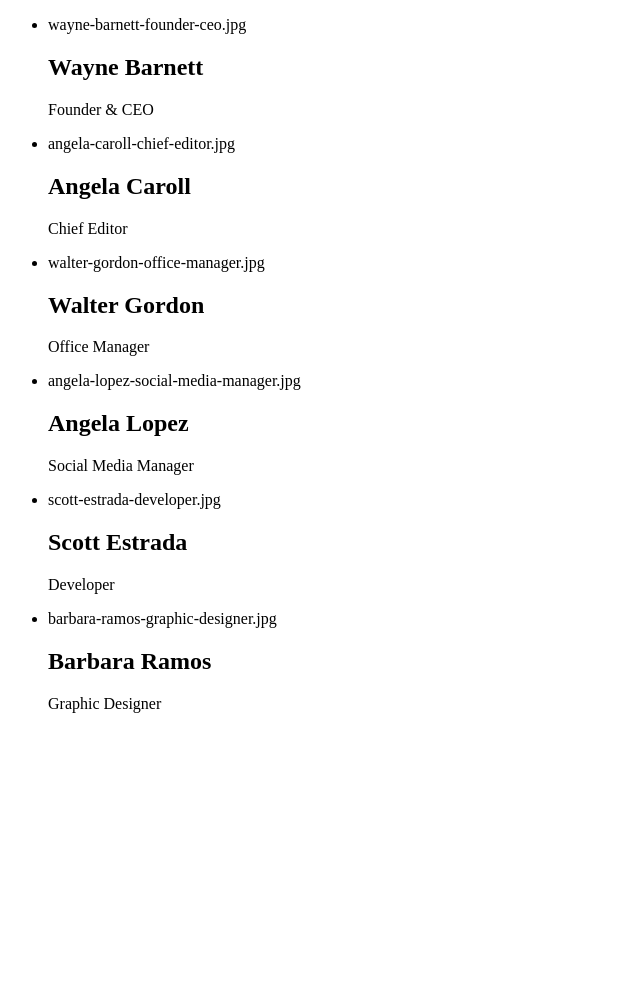
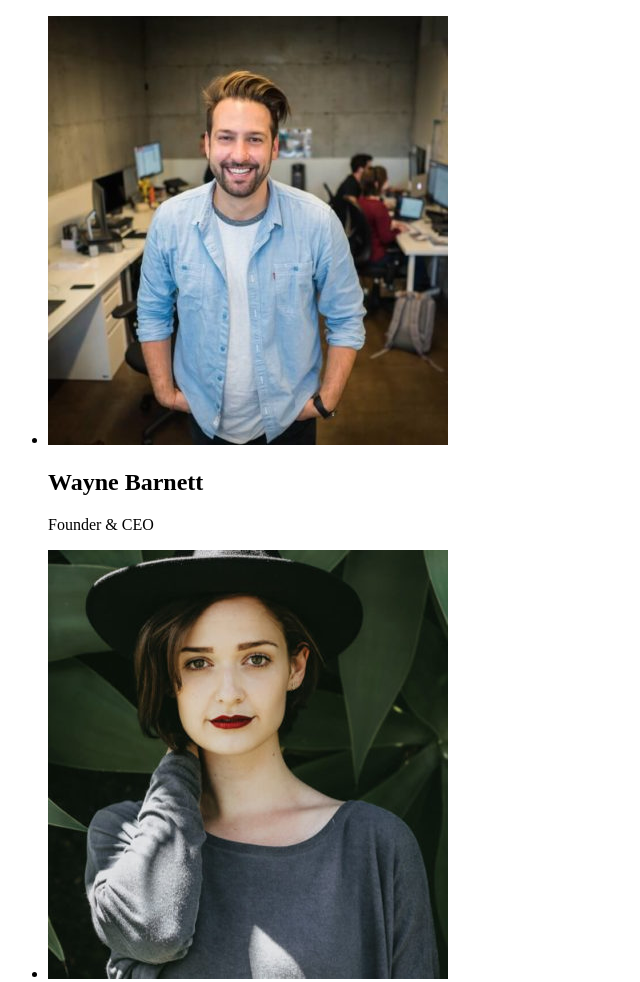
Before and after one commit to DanieleBernassola/js-our-team, a plain HTML site: page index.html in a window 1280 px wide. Shown: the top 982 px of the page, without its empty margins (0-640 px from the left). Before the commit the page ends 800 px from the top, so only its background shows below. Drawn offline with Linux system fonts and the light colour scheme.

Commit message:
[UPD] Completed BONUS 1

```diff
--- a/index.html
+++ b/index.html
@@ -7,13 +7,8 @@
     </head>
     <body>
 
-        <ul class="list">
-            <!-- <li>
-                <img src="" alt="">
-                <h3>NAME</h3>
-                <p>RUOLO</p>
-            </li> -->
-        </ul>
+        <!-- LISTA NON ORDINATA -->
+        <ul class="list"></ul>
 
         <!-- JS -->
         <script src="./js/main.js"></script>
--- a/js/main.js
+++ b/js/main.js
@@ -7,32 +7,32 @@ const team = [
     {
         firstName: 'Wayne Barnett',
         role: 'Founder & CEO',
-        image: 'wayne-barnett-founder-ceo.jpg',
+        image: './img/wayne-barnett-founder-ceo.jpg',
     },
     {
         firstName: 'Angela Caroll',
         role: 'Chief Editor',
-        image: 'angela-caroll-chief-editor.jpg',
+        image: './img/angela-caroll-chief-editor.jpg',
     },
     {
         firstName: 'Walter Gordon',
         role: 'Office Manager',
-        image: 'walter-gordon-office-manager.jpg',
+        image: './img/walter-gordon-office-manager.jpg',
     },
     {
         firstName: 'Angela Lopez',
         role: 'Social Media Manager',
-        image: 'angela-lopez-social-media-manager.jpg',
+        image: './img/angela-lopez-social-media-manager.jpg',
     },
     {
         firstName: 'Scott Estrada',
         role: 'Developer',
-        image: 'scott-estrada-developer.jpg',
+        image: './img/scott-estrada-developer.jpg',
     },
     {
         firstName: 'Barbara Ramos',
         role: 'Graphic Designer',
-        image: 'barbara-ramos-graphic-designer.jpg',
+        image: './img/barbara-ramos-graphic-designer.jpg',
     },
 ]
 
@@ -51,8 +51,8 @@ for (let i = 0; i < team.length; i++){
     const li = document.createElement('li');
 
     // Creazione img e append su li
-    const img = document.createElement('p');
-    img.append(currentElement.image);
+    const img = document.createElement('img');
+    img.src = currentElement.image;
     li.append(img);
 
     // Creazione h2 e append su li
```
Also changed, not shown: 1 other file.
